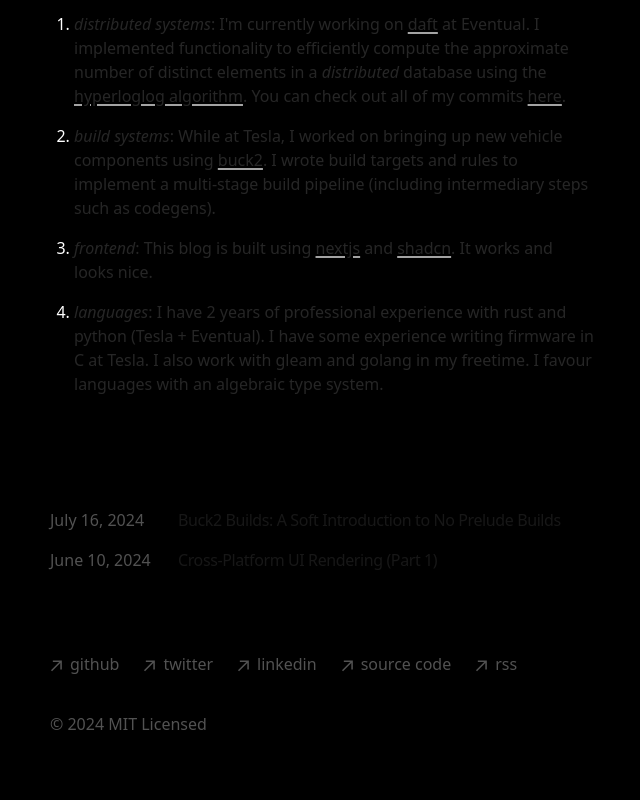
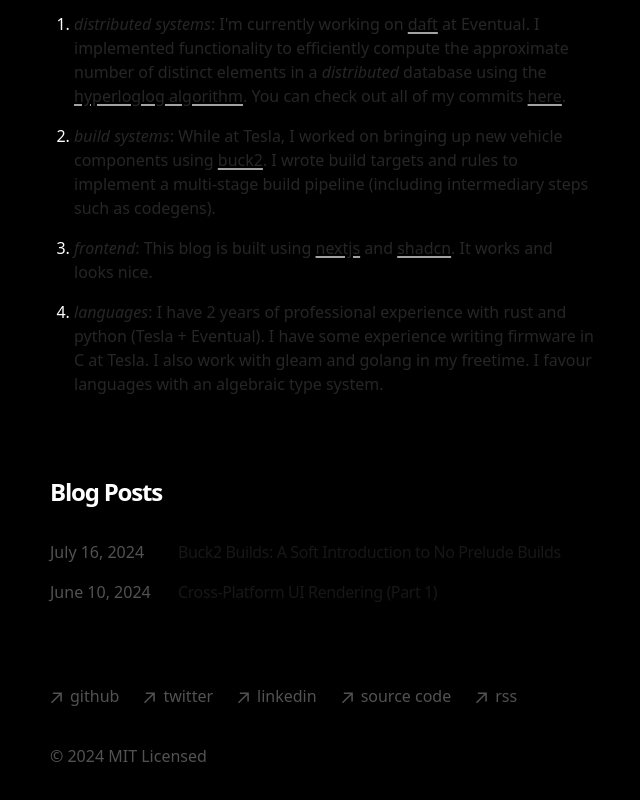
Before and after one commit to raunakab/raunakab.github.io, a Next.js app: page / in a window 1280 px wide. Shown: the part 689-1489 px from the top of the page, without its empty margins (318-958 px from the left). Built offline with nearby package versions, Linux system fonts and the light colour scheme.

Commit message:
Add a header to the blogs summaries on the landing page

```diff
--- a/src/app/page.tsx
+++ b/src/app/page.tsx
@@ -7,8 +7,7 @@ import {
   HoverCardContent,
   HoverCardTrigger,
 } from "@/components/ui/hover-card";
-import { formatDate, getAboutMe } from "@/lib/helpers";
-import { baseUrl } from "@/app/sitemap";
+import { getAboutMe } from "@/lib/helpers";
 import { CustomMDX } from "@/components/mdx";
 
 const content = {
@@ -66,7 +65,7 @@ export default function Page() {
       <article className="prose">
         <CustomMDX source={post.content} />
       </article>
-      <div className="py-8 pt-24">
+      <div className="py-8">
         <BlogPosts />
       </div>
     </section>
--- a/src/components/posts.tsx
+++ b/src/components/posts.tsx
@@ -1,11 +1,20 @@
 import Link from "next/link";
 import { formatDate, getBlogPosts } from "@/lib/helpers";
+
+const content = {
+  title: "Blog Posts",
+};
 
 export function BlogPosts() {
   const allBlogs = getBlogPosts();
 
   return (
     <div>
+      <div>
+        <h1 className="py-8 text-2xl font-semibold tracking-tighter">
+          {content.title}
+        </h1>
+      </div>
       {allBlogs
         .sort((a, b) => {
           if (
```
